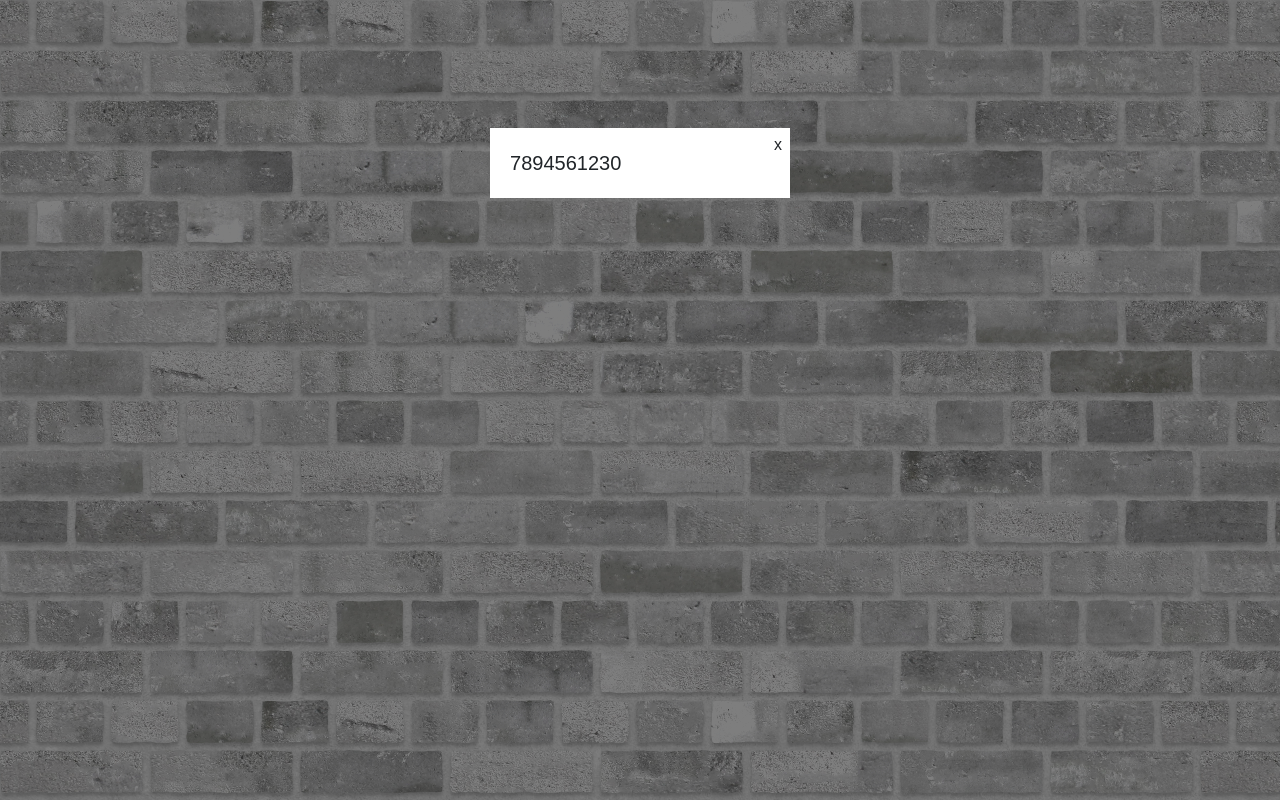
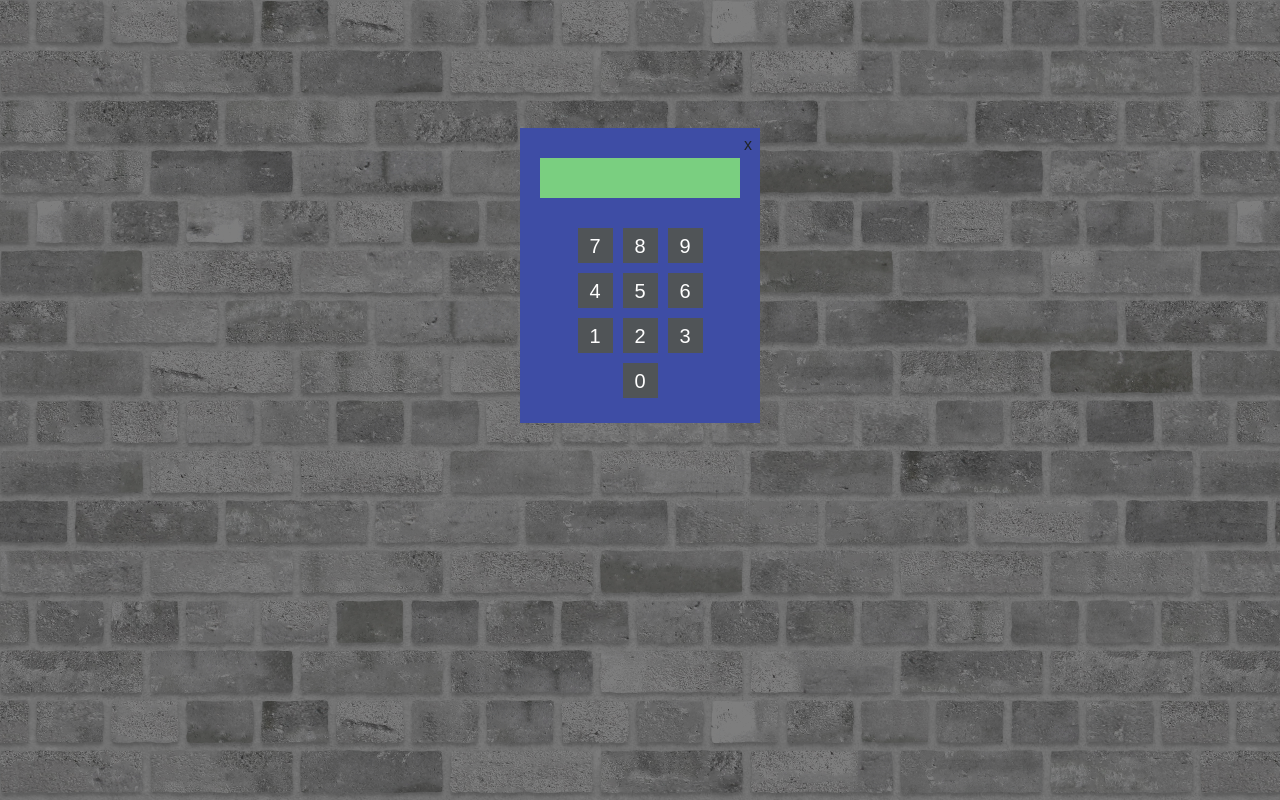
Before and after one commit to fsanchezcgs/escape-room, a plain HTML site: page html/games/firstEscapeRoom.html in a window 1280 px wide. Drawn offline with nearby package versions, Linux system fonts and the light colour scheme.

Commit message:
developing the keypad

```diff
--- a/css/style.css
+++ b/css/style.css
@@ -97,8 +97,40 @@ form a {
   cursor: pointer;
 }
 
-.popupContent {
+.popup {
   display: flex;
+  flex-direction: column;
+  justify-content: center;
+  align-items: center;
+  width: 240px;
+  background-color: rgb(62, 77, 165);
+}
+
+#codeScreen {
+  width: 200px;
+  height: 40px;
+  margin-top: 10px;
+  background-color: rgb(122, 207, 128);
+}
+
+#numbers {
+  display: flex;
+  justify-content: center;
+  align-items: center;
   flex-wrap: wrap;
   font-size: 20px;
+  width: 150px;
+  margin-top: 25px;
 }
+
+.number {
+  display: flex;
+  justify-content: center;
+  align-items: center;
+  width: 35px;
+  height: 35px;
+  margin: 5px;
+  background-color: #505457;
+  color: white;
+  cursor: pointer;
+}
--- a/html/games/firstEscapeRoom.html
+++ b/html/games/firstEscapeRoom.html
@@ -17,8 +17,8 @@
       <div class="divPopup">
         <div class="popup">
           <div class="closePopup">x</div>
-          <div class="popupContent">
-            <div id="codeScreen"></div>
+          <div id="codeScreen"></div>
+          <div id="numbers">
             <div class="number">7</div>
             <div class="number">8</div>
             <div class="number">9</div>
@@ -33,5 +33,6 @@
         </div>
       </div>
     </main>
+    <script src="./../../javascript/firstEscape.js"></script>
   </body>
 </html>
--- /dev/null
+++ b/javascript/firstEscape.js
@@ -0,0 +1,21 @@
+let code = Math.floor(Math.random() * (9999 - 1) + 1);
+let screen = "";
+if (code < 10) {
+  code = "000" + code;
+} else if (code < 100) {
+  code = "00" + code;
+} else if (code < 1000) {
+  code = "0" + code;
+}
+console.log(code);
+
+let numbers = document.getElementById("numbers");
+numbers.addEventListener("click", (e) => {
+  if (screen.length <4) {
+    if (e.target.classList.contains("number")) {
+      screen = e.target.innerHTML + screen;
+      console.log(screen);
+      console.log(screen.length);
+    }
+  }
+});
```
